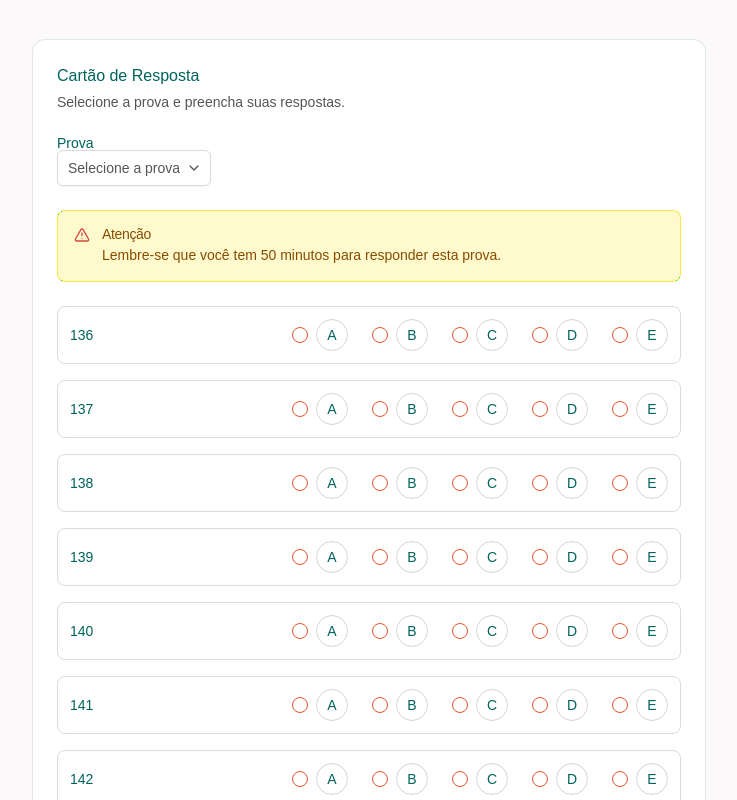
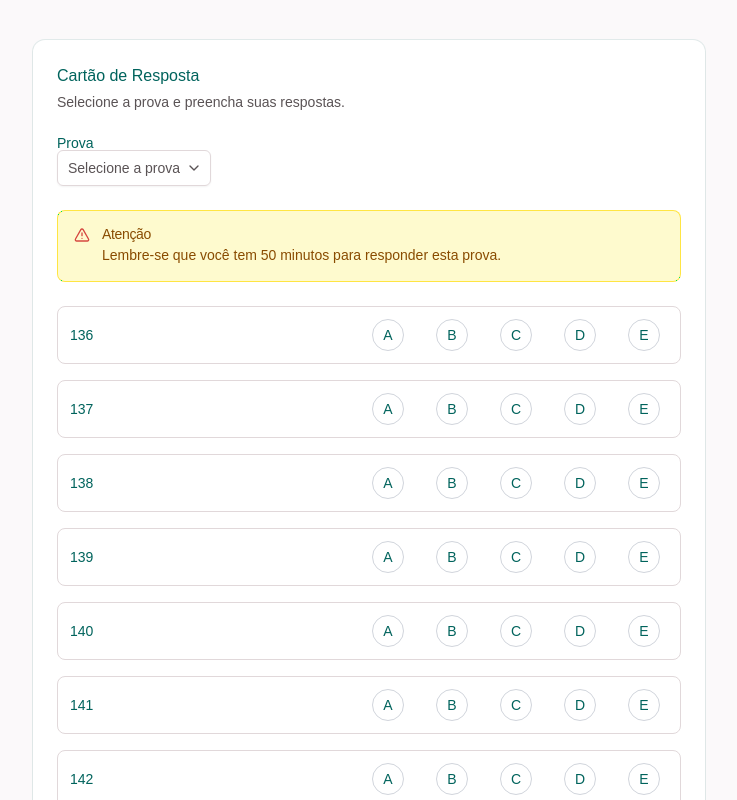
Before and after one commit to Pugialli/nexum, a Next.js app: page /cartao-resposta in a window 1280 px wide. Shown: the top 800 px of the page, without its empty margins (271-1008 px from the left). Built offline with nearby package versions, Linux system fonts and the light colour scheme; a web font is replaced by a local one.

Commit message:
the radio button must be a circle with the letter INSIDE it. create a ne

```diff
--- a/app/cartao-resposta/page.tsx
+++ b/app/cartao-resposta/page.tsx
@@ -65,13 +65,9 @@ export default function CartaoRespostaPage() {
                   <RadioGroup name={`question-${qNumber}`} className="flex space-x-4">
                     {options.map((option) => (
                       <div key={option} className="flex items-center space-x-2">
-                        <RadioGroupItem value={option} id={`q${qNumber}-${option}`} className="peer" />
-                        <Label
-                          htmlFor={`q${qNumber}-${option}`}
-                          className="flex h-8 w-8 items-center justify-center rounded-full border border-gray-300 peer-data-[state=checked]:border-primary peer-data-[state=checked]:bg-primary peer-data-[state=checked]:text-primary-foreground"
-                        >
+                        <RadioGroupItem value={option} id={`q${qNumber}-${option}`}>
                           {option}
-                        </Label>
+                        </RadioGroupItem>
                       </div>
                     ))}
                   </RadioGroup>
--- a/components/ui/radio-group.tsx
+++ b/components/ui/radio-group.tsx
@@ -23,17 +23,18 @@ RadioGroup.displayName = RadioGroupPrimitive.Root.displayName
 const RadioGroupItem = React.forwardRef<
   React.ElementRef<typeof RadioGroupPrimitive.Item>,
   React.ComponentPropsWithoutRef<typeof RadioGroupPrimitive.Item>
->(({ className, ...props }, ref) => {
+>(({ className, children, ...props }, ref) => {
   return (
     <RadioGroupPrimitive.Item
       ref={ref}
       className={cn(
-        "aspect-square h-4 w-4 rounded-full border border-primary text-primary ring-offset-background focus:outline-none focus-visible:ring-2 focus-visible:ring-ring focus-visible:ring-offset-2 disabled:cursor-not-allowed disabled:opacity-50",
+        "flex items-center justify-center h-8 w-8 rounded-full border border-gray-300 data-[state=checked]:border-primary data-[state=checked]:bg-primary data-[state=checked]:text-primary-foreground focus:outline-none focus-visible:ring-2 focus-visible:ring-ring focus-visible:ring-offset-2 disabled:cursor-not-allowed disabled:opacity-50",
         className
       )}
       {...props}
     >
-      <RadioGroupPrimitive.Indicator className="flex items-center justify-center">
+      {children}
+      <RadioGroupPrimitive.Indicator className="hidden">
         <Circle className="h-2.5 w-2.5 fill-current text-current" />
       </RadioGroupPrimitive.Indicator>
     </RadioGroupPrimitive.Item>
```
